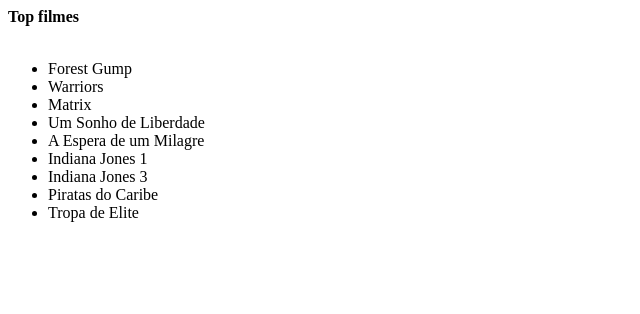
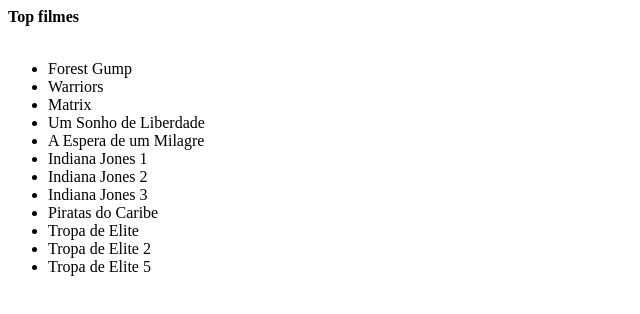
Before and after one commit to jethers/git-test, a plain HTML site: page myhtml.html in a window 1280 px wide. Shown: the whole page, without its empty margins (0-640 px from the left). Drawn offline with Linux system fonts and the light colour scheme.

Commit message:
agora sim

```diff
--- a/myhtml.html
+++ b/myhtml.html
@@ -10,8 +10,11 @@
 <li>Um Sonho de Liberdade</li>
 <li>A Espera de um Milagre</li>
 <li>Indiana Jones 1</li>
+<li>Indiana Jones 2</li>
 <li>Indiana Jones 3</li>
 <li>Piratas do Caribe</li>
 <li>Tropa de Elite</li>
+<li>Tropa de Elite 2</li>
+<li>Tropa de Elite 5</li>
 </ul>
 </html>
```
